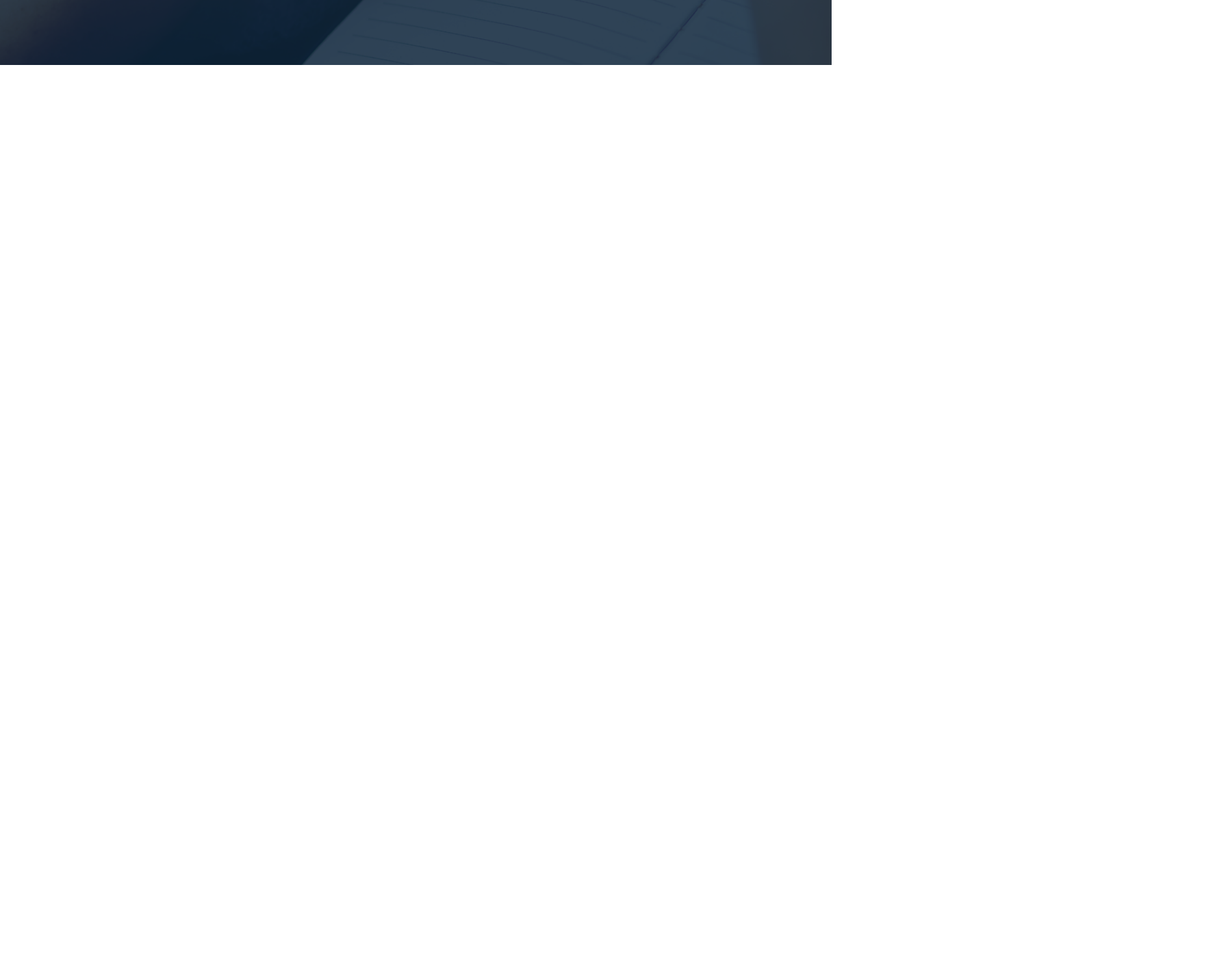
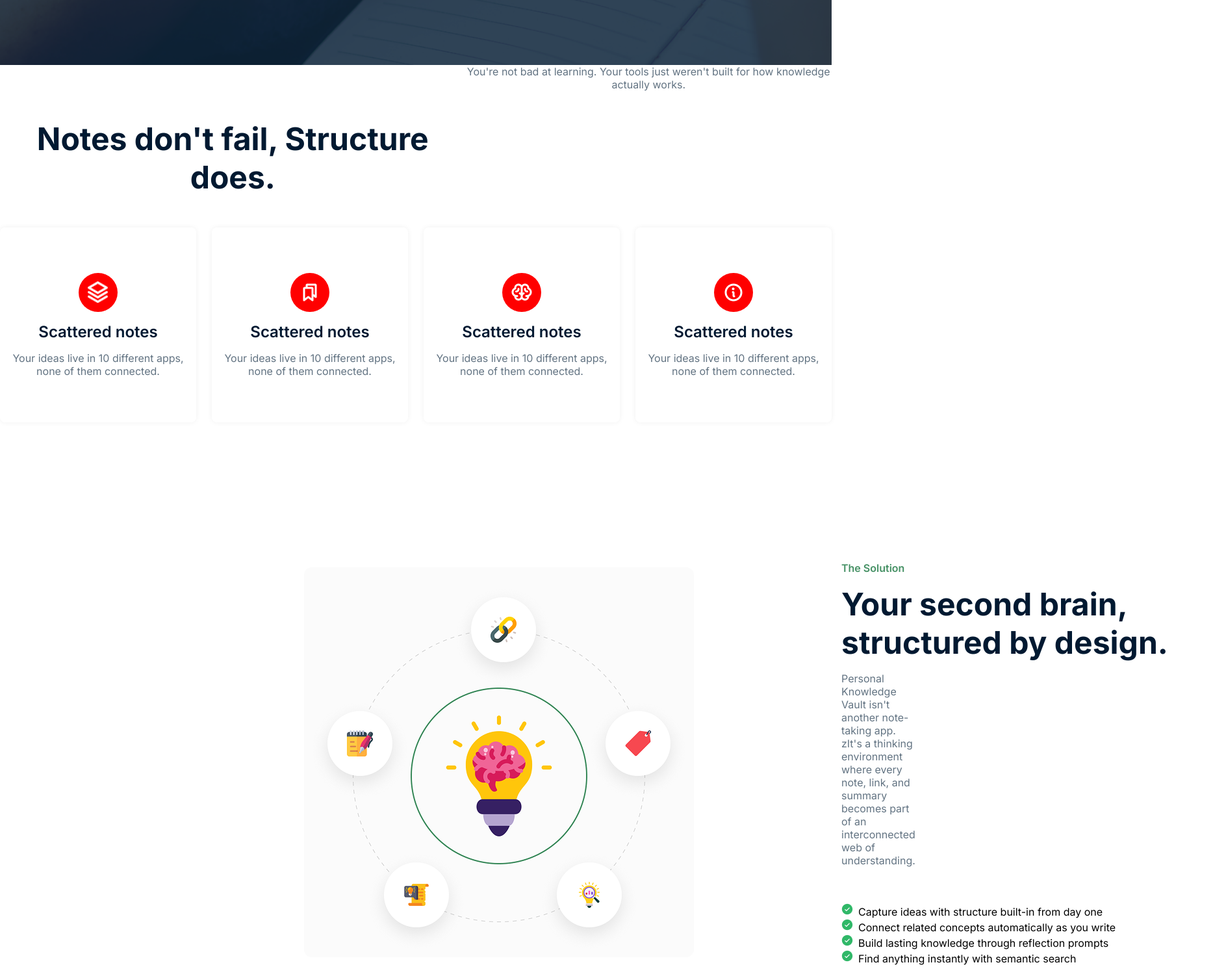
Before and after one commit to mdatiq123/Assignment-1, a plain HTML site: page index.html in a window 1280 px wide. Shown: the part 744-2232 px from the top of the page at 65% size, 1887 px wide, since content can reach past the window. Before the commit the page ends 844 px from the top, so only its background shows below. Drawn offline with Linux system fonts and the light colour scheme.

Commit message:
banner ,notes and brain section added

```diff
--- a/index.html
+++ b/index.html
@@ -47,10 +47,61 @@
                         help you think clearly, connect ideas, and turn learning into long-term knowledge.</p>
                 </div>
                 <div class="banner-btn">
-                    <button  class="btn">Start Building Your Vault <img height="20px" width="20px" src="assets/ArrowRight.png" alt=""></button>
-                    <button class="btn1"><img height="20px" width="20px" src="assets/preview.png" alt="">See How It Works</button>
+                    <button class="btn">Start Building Your Vault <img height="20px" width="20px"
+                            src="assets/ArrowRight.png" alt=""></button>
+                    <button class="btn1"><img height="20px" width="20px" src="assets/preview.png" alt="">See How It
+                        Works</button>
                 </div>
             </div>
+        </div>
+    </section>
+
+    <section id="notes">
+        <div class="section-heading">
+            <h2>
+                Notes don't fail, Structure does.</h2>
+            <p>You're not bad at learning. Your tools just weren't built for how knowledge actually works.</p>
+        </div>
+        <div class="note-info">
+            <div class="note-card">
+                <div class="icon"><img class="" src="assets/Vector.png" alt=""></div>
+                <h3>Scattered notes</h3>
+                <p>Your ideas live in 10 different apps, none of them connected.</p>
+            </div>
+            <div class="note-card">
+               <div class="icon"> <img class="" src="assets/Bookmarks.png" alt=""></div>
+                <h3>Scattered notes</h3>
+                <p>Your ideas live in 10 different apps, none of them connected.</p>
+            </div>
+            <div class="note-card">
+               <div class="icon"><img class="" src="assets/Brain.png" alt=""></div>
+                <h3>Scattered notes</h3>
+                <p>Your ideas live in 10 different apps, none of them connected.</p>
+            </div>
+            <div class="note-card">
+              <div class="icon"><img class="" src="assets/Info.png" alt=""></div>
+                <h3>Scattered notes</h3>
+                <p>Your ideas live in 10 different apps, none of them connected.</p>
+            </div>
+        </div>
+
+    </section>
+
+    <section id="brain">
+        <div class="brain-container">
+          <div class="image"><img src="assets/knowledge.png" alt=""></div>
+          <div class="artical">
+            <h5 >The Solution</h5>
+            <h1 id="solution">Your second brain,</h1>
+            <h1>structured by design.</h1>
+            <p>Personal Knowledge Vault isn't another note-taking app. zIt's a thinking environment where every note, link, and summary becomes part of an interconnected web of understanding.</p>
+            <ul>
+                <li>Capture ideas with structure built-in from day one</li>
+                <li>Connect related concepts automatically as you write</li>
+                <li>Build lasting knowledge through reflection prompts</li>
+                <li>Find anything instantly with semantic search</li>
+            </ul>
+          </div>
         </div>
     </section>
 
--- a/style.css
+++ b/style.css
@@ -1,12 +1,14 @@
-*{
+* {
     margin: 0;
     padding: 0;
     box-sizing: border-box;
 }
-body{
+
+body {
     font-family: "Inter", sans-serif;
 }
-nav{
+
+nav {
     /* border: 1px solid black; */
     display: flex;
     color: #FFFFFF;
@@ -15,19 +17,22 @@ nav{
     padding: 16px 120px;
 
 }
-.menu ul{
+
+.menu ul {
     display: flex;
     gap: 32px;
     /* text-decoration: none; */
 
 }
-.menu ul a{
+
+.menu ul a {
     text-decoration: none;
     color: #000000;
-    font-size:16px ;
-    font-weight: 500  ;
+    font-size: 16px;
+    font-weight: 500;
 }
-.btn{
+
+.btn {
     background-color: #469165;
     padding: 12px 16px;
     border-radius: 4px;
@@ -36,15 +41,17 @@ nav{
     font-size: 16px;
     font-weight: 600;
 }
-#banner{
+
+#banner {
     padding: 115px 415px;
     background: url("assets/hero-bg.png");
     background-repeat: no-repeat;
-    background-size:cover;
+    background-size: cover;
 
 
 }
-#banner .banner-container{
+
+#banner .banner-container {
     margin: 0 auto;
     /* position: relative;
     display: flex;
@@ -55,7 +62,8 @@ nav{
     width: 71%;
     /* margin: 0 auto; */
 }
-#banner .banner-container .pointer{
+
+#banner .banner-container .pointer {
     background-color: #FFFFFF;
     border-radius: 23px;
     padding: 8px 12px;
@@ -66,41 +74,48 @@ nav{
     white-space: nowrap;
     width: 229px;
 }
-#banner .banner-container .banner-heading{
+
+#banner .banner-container .banner-heading {
     margin: 0 auto;
     /* text-align: center; */
     font-size: 72px;
     /* font-weight: bold; */
     /* line-height: 84px; */
-     white-space: nowrap;
+    white-space: nowrap;
 }
-#banner .banner-container .banner-heading h2{
+
+#banner .banner-container .banner-heading h2 {
     font-size: 35px;
     max-width: 770px;
     font-weight: bold;
     margin-right: 50%;
     margin-bottom: 30px;
-    margin: 0 auto;}
-.green{
+    margin: 0 auto;
+}
+
+.green {
     color: #30B868;
 }
-#banner .banner-container .banner-text{
+
+#banner .banner-container .banner-text {
     text-align: center;
-    font-size:18px ;
-    font-weight:normal ;
-    color:#FFFFFF ;
+    font-size: 18px;
+    font-weight: normal;
+    color: #FFFFFF;
     line-height: 24px;
     margin-top: 16px;
     margin-bottom: 32px;
 }
-.banner-container .banner-btn{
+
+.banner-container .banner-btn {
     width: 465px;
     display: flex;
     justify-content: center;
     align-items: center;
     gap: 16px;
 }
-.banner-container .banner-btn .btn1{
+
+.banner-container .banner-btn .btn1 {
     width: 198px;
     padding: 12px;
     /* background-color: none; */
@@ -112,8 +127,125 @@ nav{
     border: 2px solid #FFFFFF;
     border-radius: 4px;
 }
-.banner-container .banner-btn .btn{
+
+.banner-container .banner-btn .btn {
     white-space: nowrap;
     border-radius: 4px;
 
 }
+
+.icon {
+   background: red;
+  border-radius: 50%;
+  width: 60px;
+  height: 60px;
+  display: flex;
+  align-items: center;
+}
+
+#notes {
+    margin: 0 auto;
+    margin-bottom: 71px;
+}
+
+#notes .section-heading {
+    display: flex;
+    text-align: center;
+    justify-content: center;
+}
+
+.section-heading h2 {
+    font-weight: bold;
+    display: flex;
+    justify-content: center;
+    padding: 48px;
+    font-size: 48px;
+    color: #001931;
+    margin-top: 36px;
+}
+
+.section-heading p {
+    display: flex;
+    justify-content: center;
+    font-size: 16px;
+    color: #627382;
+    margin-bottom: 44px;
+}
+
+.note-info {
+    display: flex;
+    justify-content: center;
+    align-items: center;
+    gap: 24px;
+}
+
+.note-card {
+    max-width: 332px;
+    display: flex;
+    flex-direction: column;
+    gap: 16px;
+    height: 300px;
+    justify-content: center;
+    align-items: center;
+    text-align: center;
+    border-radius: 8px;
+    box-shadow: 0px 0px 8px 0px rgba(0, 0, 0, 0.06);
+}
+
+.note-card img {
+    width: 60px;
+}
+
+.note-card h3 {
+    color: #001931;
+    font-size: 24px;
+    font-weight: 600;
+}
+
+.note-card p {
+    color: #627382;
+    font-size: 16px;
+}
+.icon img{
+    width: 32px;
+    margin: 0 auto;
+}
+#brain{
+   margin-left: 348px ;
+}
+.brain-container{
+    display: flex;
+    justify-content: space-between;
+    align-items: center;
+    margin: 120px;
+    gap: 167px;
+}
+.artical{
+    padding: 94px 0 94px 60px;
+}
+.artical h5{
+    color: #469165;
+    font-size: 16px;
+    font-weight: 600;
+    margin-bottom: 16px;
+}
+.artical h1{
+    font-size:48px ;
+    font-weight:bold ;
+    color:#001931 ;
+     margin-bottom: 16px;
+}
+#solution{
+    margin-bottom: 0;
+}
+.artical p{
+    color: #627382;
+    font-size:16px ;
+    line-height: 20px;
+    margin-bottom: 55px;
+    padding-right: 478px;
+}
+.artical ul{
+     list-style-image: url('assets/CheckCircle.png');
+     padding-left: 26px;
+}
```
